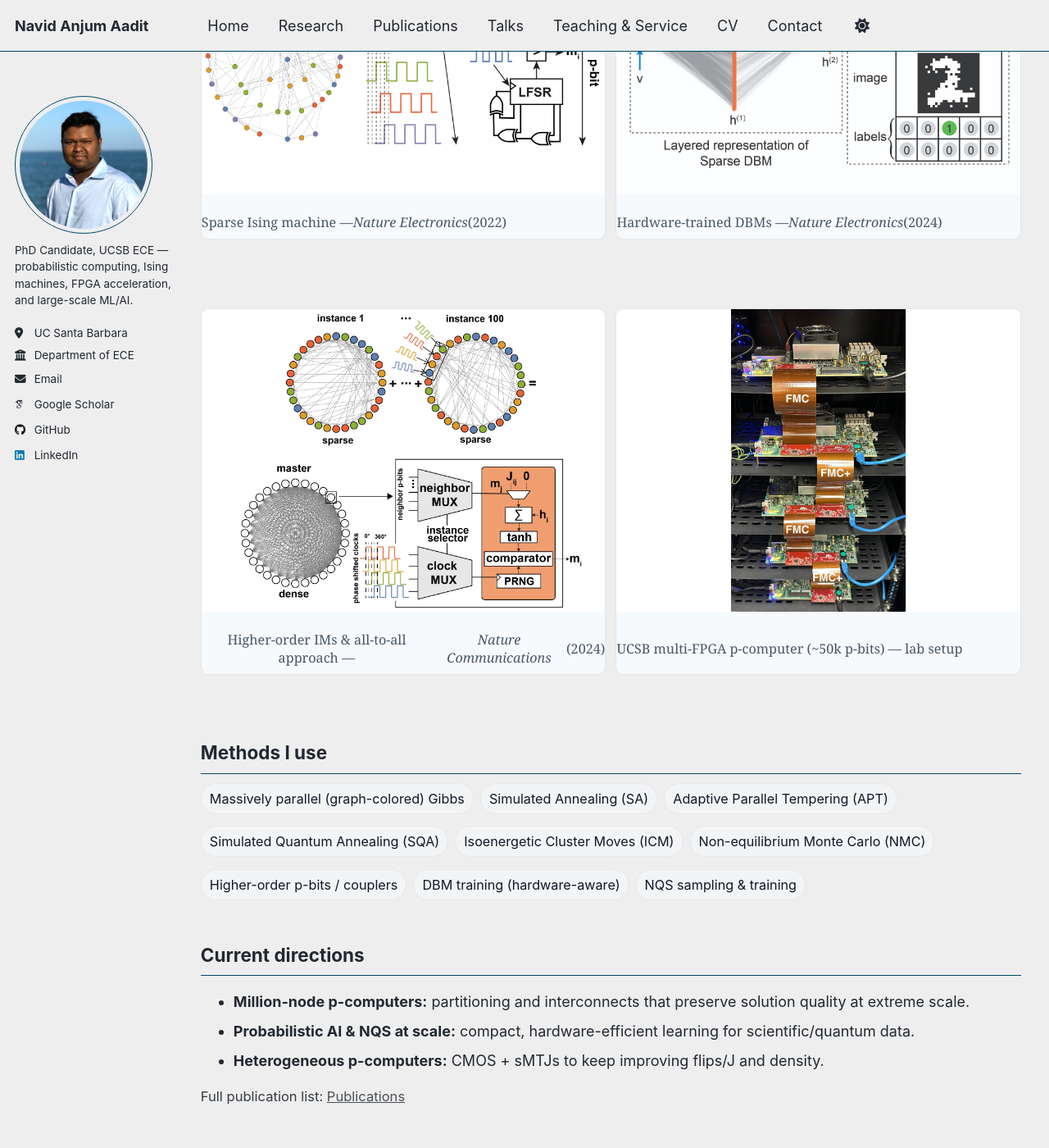
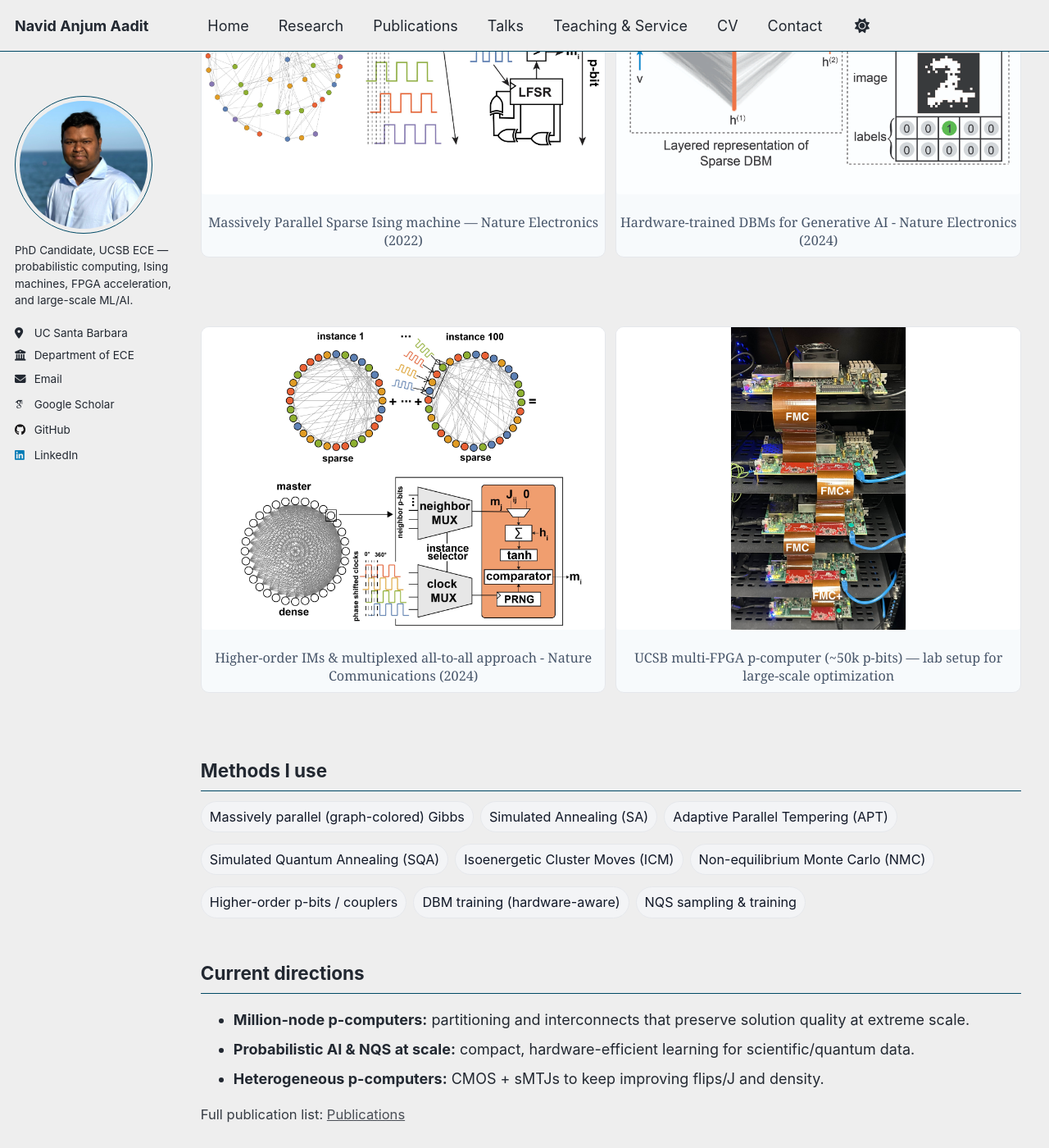
Before and after one commit to navidaadit/navidaadit.github.io, a Jekyll site: the page built from _pages/research.md, in a window 1280 px wide and 1400 px high, scrolled down 1682 px. Shown: the whole window at 82% size. Built offline with Jekyll 4.4.1, drawn with Linux system fonts in a browser that asks for light colours; some web fonts are replaced.

Commit message:
Update research.md

```diff
--- a/_pages/research.md
+++ b/_pages/research.md
@@ -106,29 +106,29 @@ I build <strong>CMOS/FPGA systems</strong> for <strong>probabilistic computing</
   <figure class="figure-card">
     <img src="/images/research/sparse-ising.jpeg" alt="Sparse Ising machine on FPGA">
     <figcaption class="figcap" style="text-align:center !important; display:flex; justify-content:center; align-items:center; margin-top:6px;">
-      Sparse Ising machine — <em>Nature Electronics</em> (2022)
+      Massively Parallel Sparse Ising machine — Nature Electronics (2022)
     </figcaption>
   </figure>
 
   <figure class="figure-card">
     <img src="/images/research/dbm-hardware.jpeg" alt="Hardware-trained deep Boltzmann machines">
     <figcaption class="figcap" style="text-align:center !important; display:flex; justify-content:center; align-items:center; margin-top:6px;">
-      Hardware-trained DBMs — <em>Nature Electronics</em> (2024)
+      Hardware-trained DBMs for Generative AI - Nature Electronics (2024)
     </figcaption>
   </figure>
 
   <figure class="figure-card">
     <img src="/images/research/all-to-all.jpeg" alt="Higher-order Ising machines and dense behavior">
     <figcaption class="figcap" style="text-align:center !important; display:flex; justify-content:center; align-items:center; margin-top:6px;">
-      Higher-order IMs &amp; all-to-all approach — <em>Nature Communications</em> (2024)
+      Higher-order IMs &amp; multiplexed all-to-all approach - Nature Communications (2024)
     </figcaption>
   </figure>
 
   <!-- Rack photo: make it fill the card (no bottom whitespace) -->
   <figure class="figure-card fill">
-    <img src="/images/research/5-fpga-setup.jpeg" alt="UCSB multi-FPGA p-computer (rack)">
+    <img src="/images/research/5-fpga-setup.jpeg" alt="UCSB multi-FPGA p-computer">
     <figcaption class="figcap" style="text-align:center !important; display:flex; justify-content:center; align-items:center; margin-top:6px;">
-      UCSB multi-FPGA p-computer (~50k p-bits) — lab setup
+      UCSB multi-FPGA p-computer (~50k p-bits) — lab setup for large-scale optimization
     </figcaption>
   </figure>
 </div>
```
